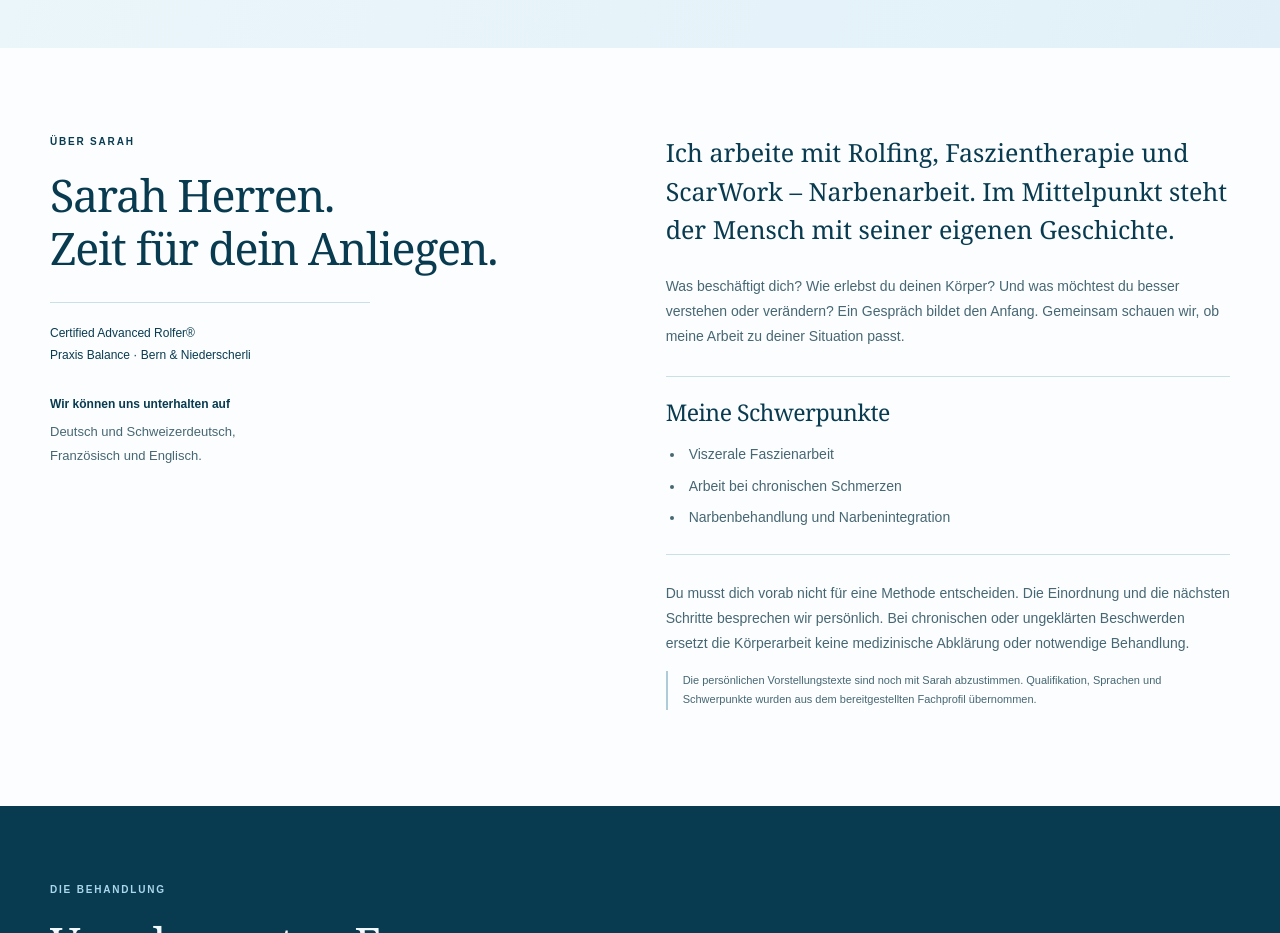
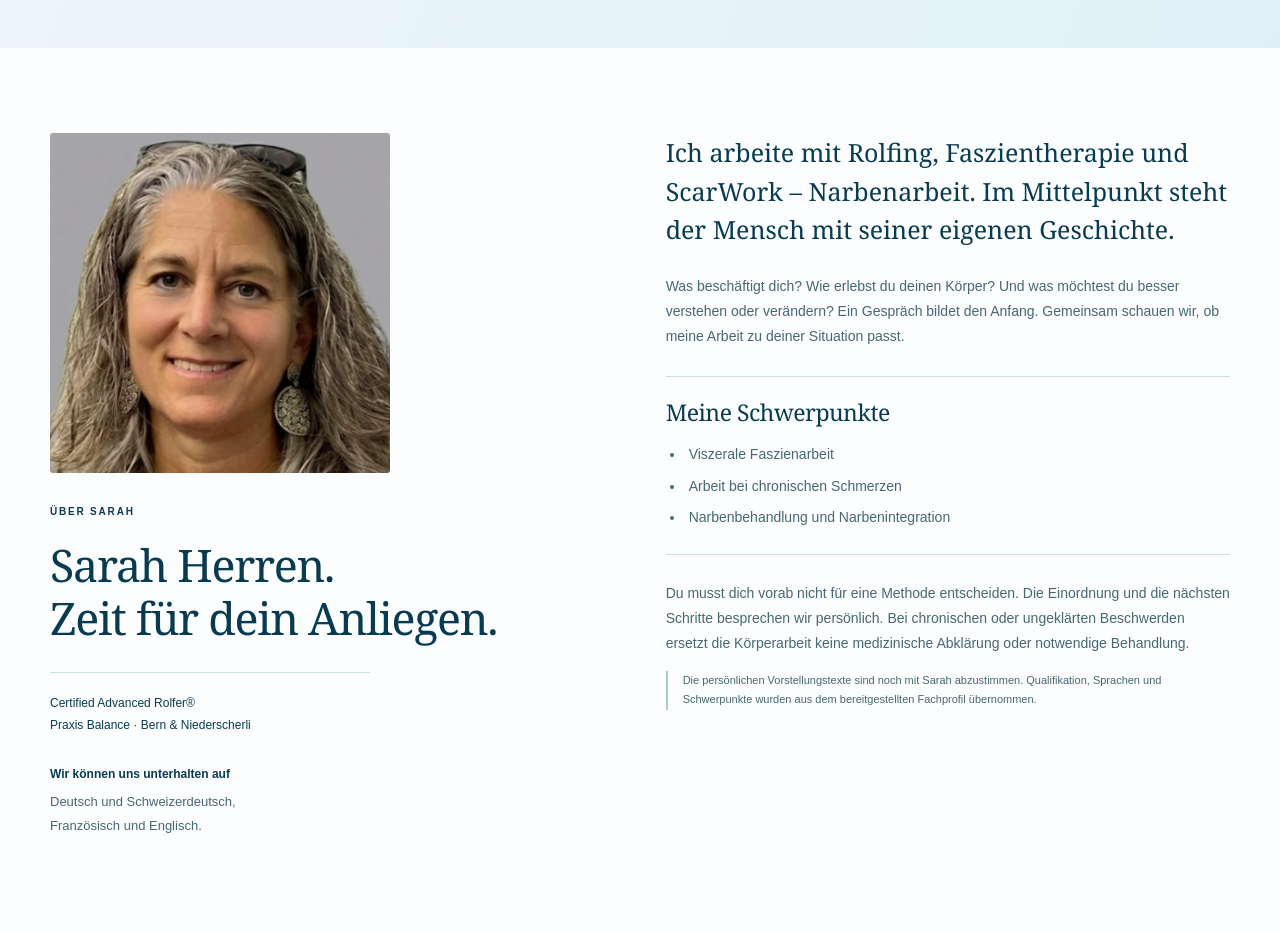
Before and after one commit to andreherren-gmail/rolfing-sarah, a website: page prototyp/index.html in a window 1280 px wide. Shown: the part 3760-4693 px from the top of the page. Drawn offline with Linux system fonts and the light colour scheme.

Commit message:
Add Sarah's original portrait to prototype profile

```diff
--- a/prototyp/index.html
+++ b/prototyp/index.html
@@ -45,7 +45,7 @@
   <div class="wrap method-grid"><div class="method-heading"><p class="eyebrow">03 / ScarWork – Narbenarbeit</p><h2>Eine Narbe gehört<br>zu deiner Geschichte.<br><em>Und zu deinem Körper.</em></h2><p class="method-caption">Nach einem Kaiserschnitt, einer Operation oder einem Unfall kann sich eine Stelle verändert oder ungewohnt anfühlen.</p></div><div class="method-copy"><h3>Was ist ScarWork?</h3><p>ScarWork ist ein Ansatz der sanften manuellen Arbeit an verheiltem Narbengewebe und seiner Umgebung. Im Vordergrund stehen die Wahrnehmung des Gewebes und ein achtsamer Umgang mit der betroffenen Stelle.</p><h3>Was kann ein Anlass sein?</h3><p>Vielleicht bemerkst du ein Ziehen, eine veränderte Empfindung oder das Gefühl, dass sich die Stelle anders bewegt als ihre Umgebung. Auch bei einer älteren Narbe lässt sich gemeinsam prüfen, ob Narbenarbeit infrage kommt. Es geht nicht darum, die Narbe zu entfernen.</p><h3>Du bestimmst das Tempo mit</h3><p>Vor der Berührung besprechen wir, was geplant ist. Du entscheidest mit, ob und wie an der Stelle gearbeitet wird. Du kannst jederzeit eine Pause wünschen oder die Behandlung beenden. Narbenarbeit muss nicht mit starkem Druck verbunden sein.</p><aside class="info-note"><strong>Wann zuerst medizinisch abklären?</strong><p>Bei offenen Wunden, Entzündungen, frischen Operationen oder unklaren Beschwerden ist zuerst eine ärztliche Abklärung nötig. Ob und wann eine Behandlung möglich ist, wird vorab geklärt.</p></aside></div></div>
 </section>
 <section id="sarah" class="section wrap about-grid">
-  <div class="sarah-intro"><p class="eyebrow">Über Sarah</p><h2>Sarah Herren.<br>Zeit für dein Anliegen.</h2><p class="qualification">Certified Advanced Rolfer®<br>Praxis Balance · Bern & Niederscherli</p><div class="profile-languages"><h3>Wir können uns unterhalten auf</h3><p>Deutsch und Schweizerdeutsch,<br>Französisch und Englisch.</p></div></div>
+  <div class="sarah-intro"><img class="sarah-portrait" src="../assets/sarah-herren.jpg" alt="Porträt von Sarah Herren" width="734" height="734" loading="lazy" decoding="async"><p class="eyebrow">Über Sarah</p><h2>Sarah Herren.<br>Zeit für dein Anliegen.</h2><p class="qualification">Certified Advanced Rolfer®<br>Praxis Balance · Bern & Niederscherli</p><div class="profile-languages"><h3>Wir können uns unterhalten auf</h3><p>Deutsch und Schweizerdeutsch,<br>Französisch und Englisch.</p></div></div>
   <div class="about-copy"><p class="large-copy">Ich arbeite mit Rolfing, Faszientherapie und ScarWork – Narbenarbeit. Im Mittelpunkt steht der Mensch mit seiner eigenen Geschichte.</p><p>Was beschäftigt dich? Wie erlebst du deinen Körper? Und was möchtest du besser verstehen oder verändern? Ein Gespräch bildet den Anfang. Gemeinsam schauen wir, ob meine Arbeit zu deiner Situation passt.</p><div class="profile-specialties"><h3>Meine Schwerpunkte</h3><ul><li>Viszerale Faszienarbeit</li><li>Arbeit bei chronischen Schmerzen</li><li>Narbenbehandlung und Narbenintegration</li></ul></div><p>Du musst dich vorab nicht für eine Methode entscheiden. Die Einordnung und die nächsten Schritte besprechen wir persönlich. Bei chronischen oder ungeklärten Beschwerden ersetzt die Körperarbeit keine medizinische Abklärung oder notwendige Behandlung.</p><p class="draft-note">Die persönlichen Vorstellungstexte sind noch mit Sarah abzustimmen. Qualifikation, Sprachen und Schwerpunkte wurden aus dem bereitgestellten Fachprofil übernommen.</p></div>
 </section>
 <section id="ablauf" class="process-section"><div class="wrap">
--- a/prototyp/styles.css
+++ b/prototyp/styles.css
@@ -205,3 +205,6 @@ dialog a { text-decoration: underline; }
 .profile-specialties h3 { font-size: 23px; margin-bottom: 12px; }
 .profile-specialties ul { margin: 0; padding-left: 19px; color: var(--muted); font-size: 14px; }
 .profile-specialties li { padding: 3px 0 3px 4px; }
+
+.sarah-portrait { display: block; width: min(100%, 340px); height: auto; aspect-ratio: 1; border-radius: 3px; margin-bottom: 30px; }
+@media (max-width: 760px) { .sarah-portrait { width: min(100%, 300px); margin-bottom: 26px; } }
```
Also changed, not shown: docs/konzept-prototyp.md (+1 -1 lines), assets/sarah-herren.jpg (added).
